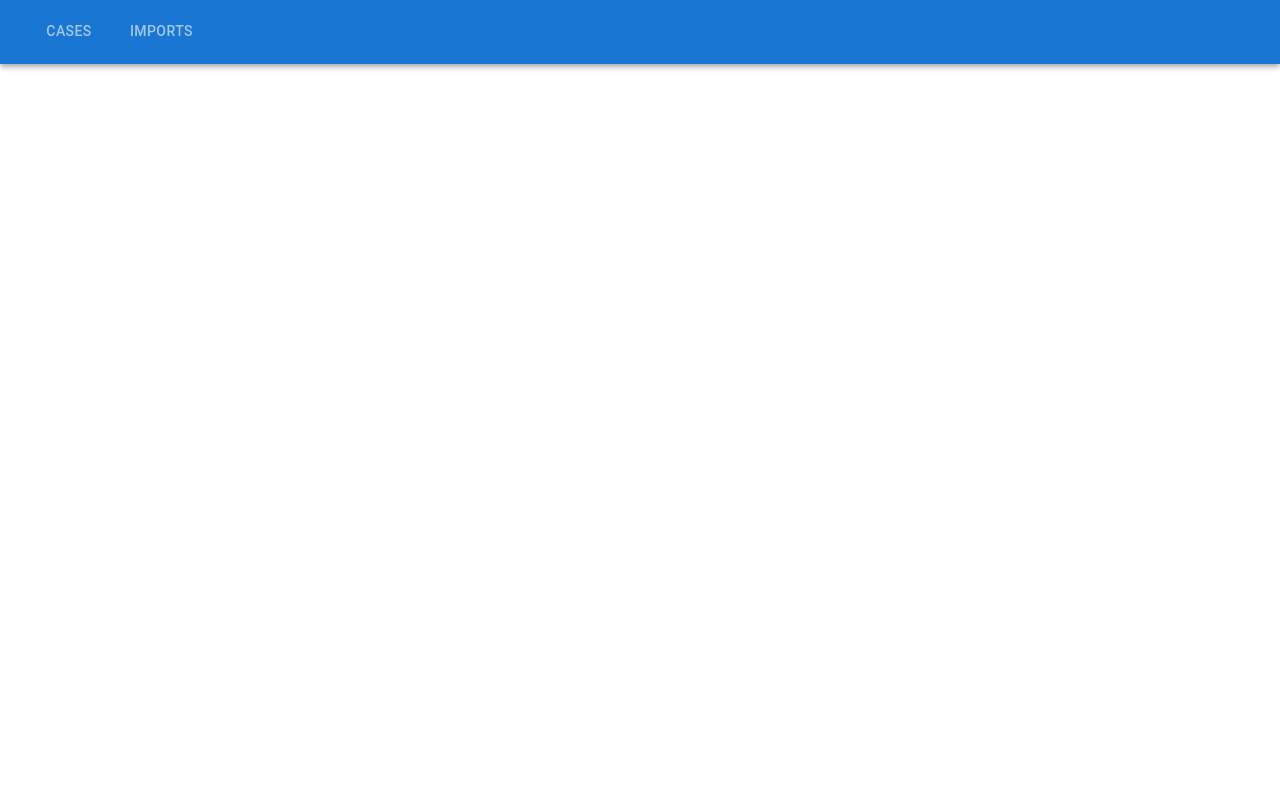
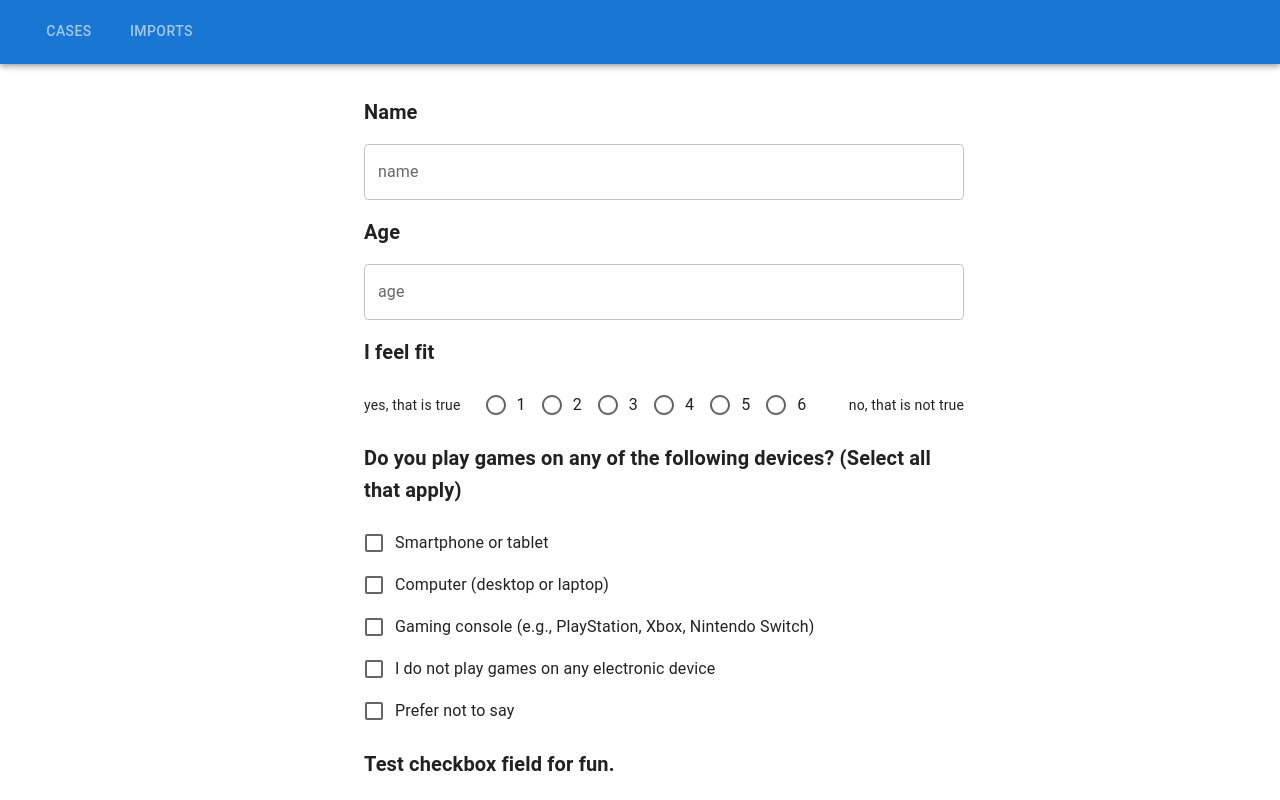
Before and after one commit to pdfusion/PDFusion_UI, a React (Vite) app: page /questionnaire/1 in a window 1280 px wide. Before the commit this address had no page. Shown: the top 800 px of the page. Built offline with nearby package versions, Linux system fonts and the light colour scheme.

Commit message:
Add cases api helper function

```diff
--- a/src/App.tsx
+++ b/src/App.tsx
@@ -51,8 +51,8 @@ const App: React.FC = () => {
   return (
     <ThemeProvider theme={theme}>
       <CssBaseline />
-      <Router>
-        <CasesDataProvider>
+      <CasesDataProvider>
+        <Router>
           <NavTabs />
           <Container maxWidth="sm" sx={{ mt: 4 }}>
             <Routes>
@@ -60,10 +60,12 @@ const App: React.FC = () => {
               <Route path="/imports" element={<Imports />} />
               <Route path="/workspace/:id" element={<Workspace />} />
               <Route path="/questionnaire" element={<Questionnaire />} />
+              <Route path="/questionnaire/:id" element={<Questionnaire />}
+              />
             </Routes>
           </Container>
-        </CasesDataProvider>
-      </Router>
+        </Router>
+      </CasesDataProvider>
     </ThemeProvider>
   );
 };
--- a/src/Components/widgets/PDCheckboxGroup.tsx
+++ b/src/Components/widgets/PDCheckboxGroup.tsx
@@ -1,35 +1,60 @@
 import React, { type JSX } from 'react';
 import { Box, Checkbox, FormControl, FormControlLabel, Typography } from '@mui/material';
+import type { IQuestionnaireFormData } from '../../contexts/CasesDataContext';
 
 export interface ICheckboxOptions {
+    /**
+     * The field name.
+    */
     name: string,
+    /**
+     * The field label.
+    */
     label: string
 }
 
 export interface IPDCheckboxGroup {
+    /**
+     * The field name.
+    */
     name?: string,
+    /**
+     * The field caption.
+    */
     caption: string,
+    /**
+     * The selectable checkbox options.
+    */
     options: ICheckboxOptions[],
-    value?: string,
-    formData?: { gameDevices: string[] },
+    /**
+     * The form data.
+    */
+    formData?: IQuestionnaireFormData,
+    /**
+     * State function to set formData.
+    */
     setFormData?: React.Dispatch<React.SetStateAction<any>>,
+    /**
+     * Optional function to handle change.
+    */
     handleChange?: (option: string) => void
 }
 
 const PDCheckboxGroup = ({
+    name,
     caption,
     options,
     formData,
     setFormData
 }: IPDCheckboxGroup): JSX.Element => {
-    const gameDevices = formData?.gameDevices || [];
+    const selectedOptions = (formData as Record<string, string[]>)[name as string] || [];
 
     const onCheckboxChange = (option: string) => {
-    const updatedOptions = gameDevices.includes(option)
-        ? gameDevices.filter((item) => item !== option)
-        : [...gameDevices, option];
+    const updatedOptions = selectedOptions.includes(option)
+        ? selectedOptions.filter((item: string) => item !== option)
+        : [...selectedOptions, option];
 
-        if (setFormData) setFormData({ ...formData, gameDevices: updatedOptions });
+        if (setFormData) setFormData({ ...formData, [name as string]: updatedOptions });
     };
 
     return (
@@ -44,7 +69,7 @@ const PDCheckboxGroup = ({
                     key={option.name}
                     control={
                     <Checkbox
-                        checked={gameDevices.includes(option.name)}
+                        checked={selectedOptions.includes(option.name)}
                         onChange={() => onCheckboxChange(option.name)}
                     />
                     }
--- /dev/null
+++ b/src/api/cases.ts
@@ -0,0 +1,69 @@
+import { defaultCaseData, type CaseDataType, type IQuestionnaireFormData } from '../contexts/CasesDataContext';
+
+export const initFormData: IQuestionnaireFormData = defaultCaseData.formData;
+
+export const getCases = async (casesData: CaseDataType[]): Promise<CaseDataType[]> => {
+    try
+    {
+        return Promise.resolve(casesData);
+    }
+    catch (error) {
+        console.error('Failed to fetch case data:', error);
+        throw error;
+    }
+
+}
+
+export const getCaseById = async (caseId: string, casesData: CaseDataType[]): Promise<CaseDataType> => {
+    try
+    {
+        const targetCase = casesData.find((caseItem: CaseDataType) => caseItem.id === caseId);
+        if(targetCase?.id)
+            return Promise.resolve(targetCase);
+        return Promise.resolve(defaultCaseData);
+    }
+    catch (error) {
+        console.error('Failed to fetch case data:', error);
+        throw error;
+    }
+}
+
+export const createCase = async (formData: IQuestionnaireFormData, casesData: CaseDataType[], setCasesData: (data: CaseDataType[]) => void): Promise<CaseDataType> => {
+    try
+    {
+        const createdCase = {
+            id: formData.caseId,
+            userId: formData.userId,
+            formData
+        };
+        const updatedCases = [...casesData, createdCase]
+
+        setCasesData(updatedCases);
+        return await getCaseById(createdCase.id, casesData);
+    }
+    catch (error) {
+        console.error('Failed to fetch case data:', error);
+        throw error;
+    }
+}
+
+export const updateFormDataByCaseId = async (caseId: string, formData: IQuestionnaireFormData, casesData: CaseDataType[], setCasesData: (data: CaseDataType[]) => void): Promise<CaseDataType> => {
+    try
+    {
+        const errorMessage = `No case found with id ${caseId}`;
+        if(!caseId) throw errorMessage;
+
+        const updatedCases = casesData.map((caseItem) =>
+            caseItem.userId === caseId
+            ? { ...caseItem, formData }
+            : caseItem
+        );
+
+        setCasesData(updatedCases);
+        return await getCaseById(caseId, casesData);
+    }
+    catch (error) {
+        console.error('Failed to fetch case data:', error);
+        throw error;
+    }
+}
--- a/src/contexts/CasesDataContext.tsx
+++ b/src/contexts/CasesDataContext.tsx
@@ -1,23 +1,34 @@
 import React, { createContext, useContext, useState, type ReactNode } from 'react';
 
-interface IQuestionnaireFormData {
+export interface IQuestionnaireFormData {
+    [key: string]: string | string[],
+    caseId: string,
+    userId: string,
+    name: string,
+    age: string,
     feelsFit: string,
     gameDevices: string[]
 };
 
-type CaseDataType = {
+export type CaseDataType = {
+    id: string,
     userId: string,
     formData: IQuestionnaireFormData
 };
 
-type CasesDataContextType = {
-    caseData: CaseDataType;
-    setCaseData: (data: CaseDataType) => void;
+export type CasesDataContextType = {
+    casesData: CaseDataType[];
+    setCasesData: (data: CaseDataType[]) => void;
 };
 
-const defaultCaseData: CaseDataType = {
+export const defaultCaseData: CaseDataType = {
+    id: '',
     userId: '',
     formData: {
+        caseId: '',
+        userId: '',
+        name: '',
+        age: '',
         feelsFit: '',
         gameDevices: []
     }
@@ -27,10 +38,10 @@ const defaultCaseData: CaseDataType = {
 export const CasesDataContext = createContext<CasesDataContextType | undefined>(undefined);
 
 export const CasesDataProvider = ({ children }: { children: ReactNode }) => {
-    const [caseData, setCaseData] = useState<CaseDataType>(defaultCaseData);
+    const [casesData, setCasesData] = useState<CaseDataType[]>([defaultCaseData]);
 
     return (
-    <CasesDataContext.Provider value={{ caseData, setCaseData }}>
+    <CasesDataContext.Provider value={{ casesData, setCasesData }}>
         {children}
     </CasesDataContext.Provider>
     );
@@ -39,7 +50,7 @@ export const CasesDataProvider = ({ children }: { children: ReactNode }) => {
 export const useCasesData = () => {
     const context = useContext(CasesDataContext);
     if (!context) {
-    throw new Error('useCasesData must be used within a CasesDataProvider');
+        throw new Error('useCasesData must be used within a CasesDataProvider');
     }
     return context;
 };
--- a/src/pages/Questionnaire.tsx
+++ b/src/pages/Questionnaire.tsx
@@ -1,27 +1,37 @@
-import React, { useEffect, useState } from 'react';
+import React, { useEffect, useState, type JSX } from 'react';
+import PDForm from '../components/widgets/PDForm';
 import PDTextField from '../components/widgets/PDTextField';
-import PDForm from '../components/widgets/PDForm';
 import PDButton from '../components/widgets/PDButton';
 import PDRadioScale from '../components/widgets/PDRadioScale';
 import PDCheckboxGroup from '../components/widgets/PDCheckboxGroup';
-import { useCasesData } from '../contexts/CasesDataContext'
+import { createCase, getCaseById, initFormData, updateFormDataByCaseId } from '../api/cases';
+import { useCasesData } from '../contexts/CasesDataContext';
 
-const Questionnaire: React.FC = () => {
-  const { caseData, setCaseData } = useCasesData();
-  const [formData, setFormData] = useState(caseData.formData);
+interface IQuestionnaire {
 
+}
+
+const Questionnaire = ({  }:IQuestionnaire): JSX.Element => {
+  const [formData, setFormData] = useState(initFormData);
+  const { casesData, setCasesData } = useCasesData();
+  //TODO: Set this dynamically.
+  const caseId = 'pdfn:cases:1';
 
   useEffect(() => {
-    setFormData(caseData.formData);
-  }, [caseData]);
+    (async () => {
+      const caseDataRes = await getCaseById(caseId, casesData);
+      setFormData(caseDataRes.formData);
+    })();
+  }, [caseId, casesData]);
 
-  const handleSubmit = (event: React.FormEvent) => {
+  const handleSubmit = async (event: React.FormEvent) => {
     event.preventDefault();
-    setCaseData({
-      ...caseData,
-      formData
-    });
+    if(caseId)
+      await updateFormDataByCaseId(caseId, formData, casesData, setCasesData);
+    else
+      await createCase(formData, casesData, setCasesData);
   };
+
 
   return (
     <PDForm
@@ -29,7 +39,7 @@ const Questionnaire: React.FC = () => {
       setFormData={setFormData}
       onSubmit={handleSubmit}
     >
-      {/* <PDTextField
+      <PDTextField
         name={"name"}
         caption={"Name"}
         value={formData.name}
@@ -39,7 +49,7 @@ const Questionnaire: React.FC = () => {
         name={"age"}
         caption={"Age"}
         value={formData.age}
-      /> */}
+      />
 
       <PDRadioScale
         name={"feelsFit"}
@@ -59,6 +69,18 @@ const Questionnaire: React.FC = () => {
         ]}
       />
 
+      <PDCheckboxGroup
+        name={"testCheckbox"}
+        caption={"Test checkbox field for fun."}
+        options={[
+          { name: "option1", label: "Option 1"},
+          { name: "option2", label: "Option 2"},
+          { name: "option3", label: "Option 3"},
+          { name: "option4", label: "Option 4"},
+          { name: "option5", label: "Option 5"},
+        ]}
+      />
+
       <PDButton
         buttonType={"save"}
       />
```
